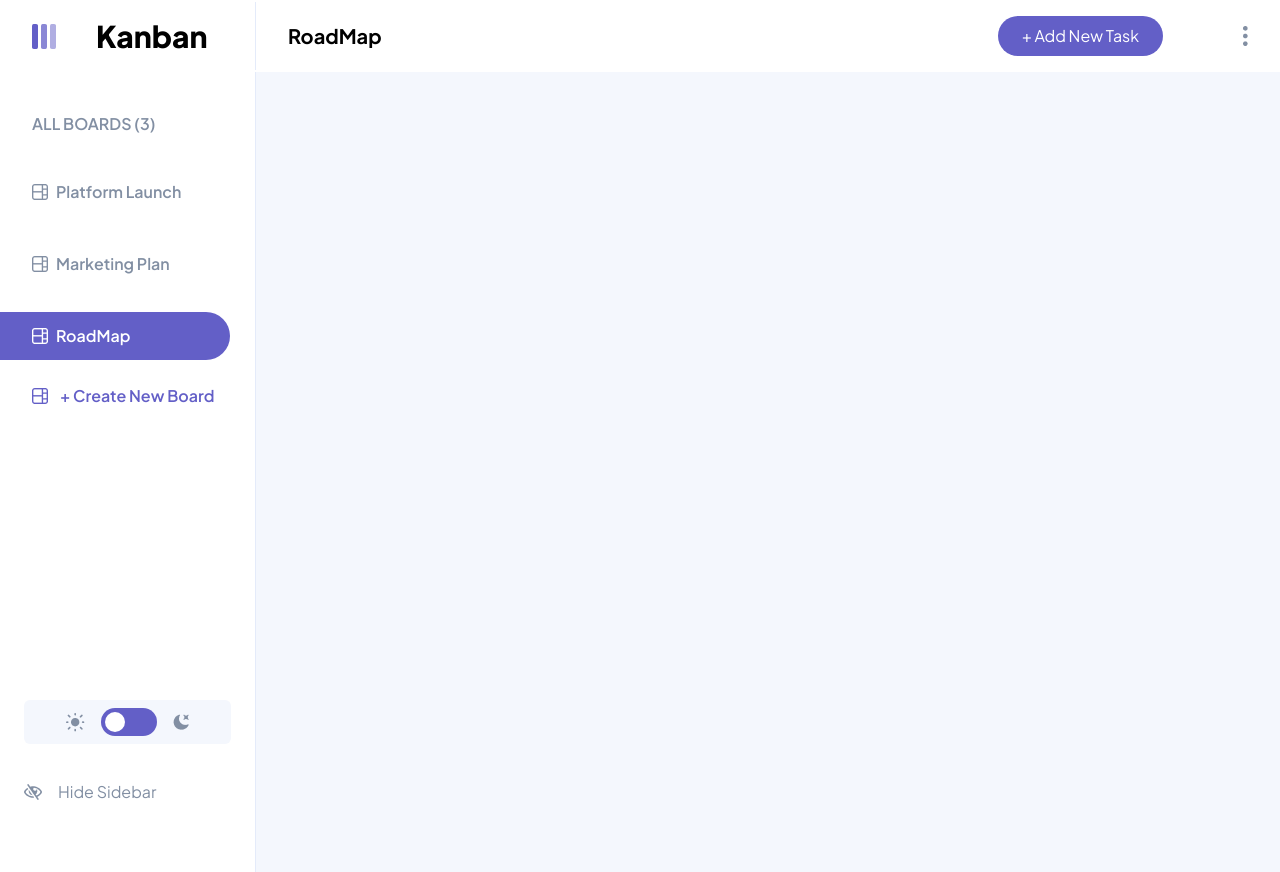
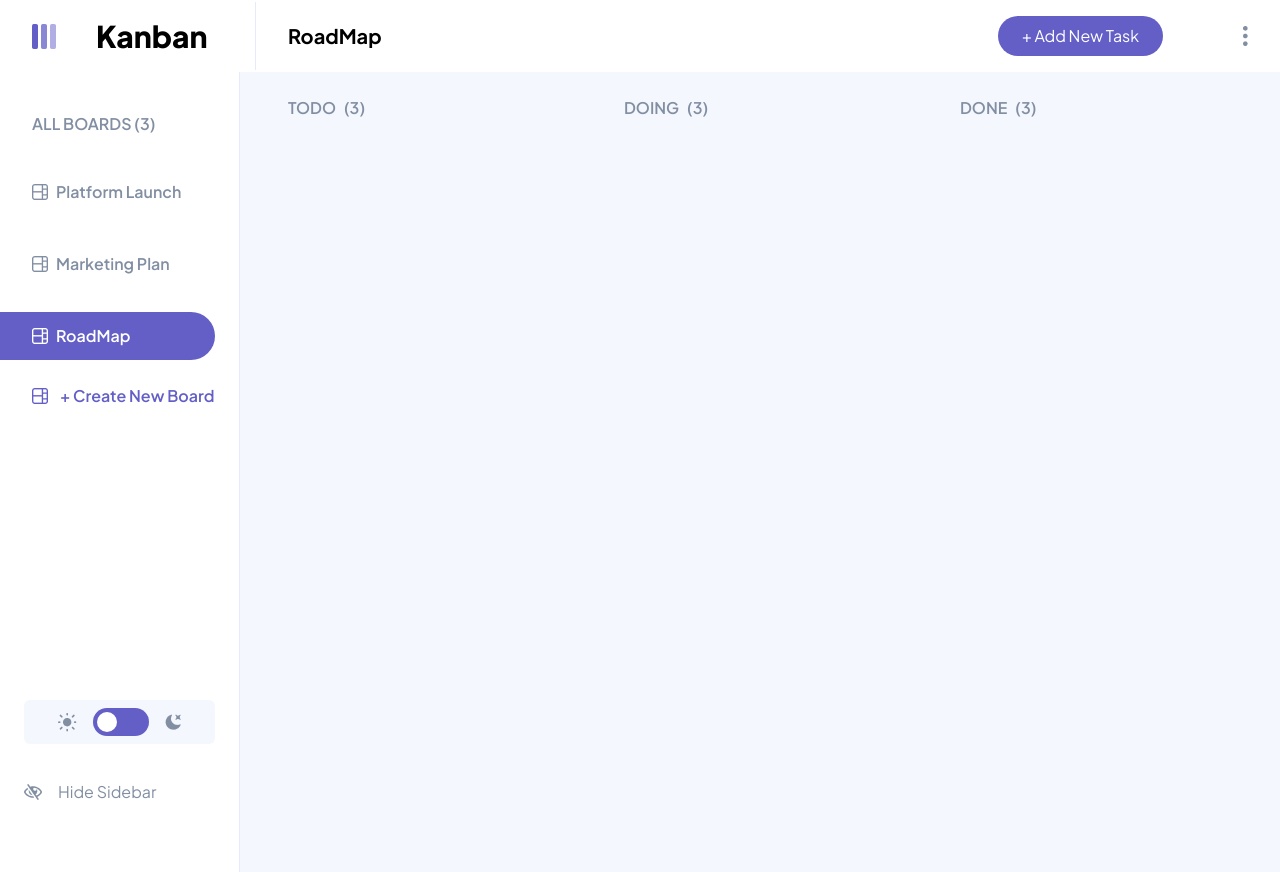
Before and after one commit to Jaystar-Bee/Kanban, a Vue app: page /RoadMap/4 in a window 1280 px wide. Built offline with nearby package versions, Linux system fonts and the light colour scheme.

Commit message:
Written some dummy data needed in state

```diff
--- a/src/components/Home/ColumnView.vue
+++ b/src/components/Home/ColumnView.vue
@@ -8,5 +8,45 @@
       dark:bg-primary-dark dark:text-white
       duration-500
     "
-  ></section>
+  >
+    <div class="flex space-x-4 max-w-full overflow-x-scroll">
+      <div
+        v-for="column in allColumns"
+        :key="column.id"
+        :column="column"
+        class="min-w-[20rem] text-primary-dark-4 font-bold"
+      >
+        <div class="flex items-center space-x-2">
+          <div
+            class="w-4 h-4 rounded-full"
+            :class="`bg-[${column.color}]`"
+          ></div>
+          <h1 class="text-primary-dark-4 font-semibold">
+            {{ column.name.toUpperCase() }}
+          </h1>
+          <p class="font-semibold">(3)</p>
+        </div>
+      </div>
+    </div>
+  </section>
 </template>
+
+<script setup lang="ts">
+/**
+ * Imports
+ */
+import { useColumnStore } from "@/stores/column";
+
+const columnStore = useColumnStore();
+const { allColumns } = columnStore;
+</script>
+
+<style scoped>
+.overflow-x-scroll::-webkit-scrollbar-track {
+  background: transparent;
+}
+.overflow-x-scroll::-webkit-scrollbar {
+  opacity: 0;
+  display: none;
+}
+</style>
--- a/src/stores/column.ts
+++ b/src/stores/column.ts
@@ -6,26 +6,26 @@ export const useColumnStore = defineStore("column", {
       columns: [
         {
           id: 1,
-          name: "Todo",
+          name: "todo",
           color: "#635FC7",
         },
         {
           id: 2,
-          name: "Doing",
-          color: "#635FC7",
+          name: "doing",
+          color: "#EA5555",
         },
         {
           id: 3,
-          name: "Done",
-          color: "#635FC7",
-        }
+          name: "done",
+          color: "#828FA3",
+        },
       ],
     };
   },
-    getters: {
-        columns(state)=> {
-            return state.columns
-      }
+  getters: {
+    allColumns(state) {
+      return state.columns;
+    },
   },
   actions: {},
 });
--- /dev/null
+++ b/src/stores/task.ts
@@ -0,0 +1,112 @@
+import { defineStore } from "pinia";
+
+export const useTaskStore = defineStore("tasks", {
+  state: () => {
+    return {
+      tasks: [
+        {
+          id: 1,
+          title: "This is the first task to be done",
+          description:
+            "This is the description of the first task and twe just have to do according to what is written in this dexcription. This is written for more clarity",
+          status: "todo",
+          subtasks: [
+            {
+              id: 1,
+              title: "This is the first task to be done",
+            },
+            {
+              id: 2,
+              title: "Add the color to button",
+            },
+            {
+              id: 3,
+              title: "Design the modal box",
+            },
+            {
+              id: 4,
+              title: "Get to push the cose when done",
+            },
+          ],
+        },
+        {
+          id: 2,
+          title: "This is the second task you should do in time",
+          description:
+            "This is the description of the first task and twe just have to do according to what is written in this dexcription. This is written for more clarity",
+          status: "todo",
+          subtasks: [
+            {
+              id: 1,
+              title: "This is the first task to be done",
+            },
+            {
+              id: 2,
+              title: "Add the color to button",
+            },
+            {
+              id: 3,
+              title: "Design the modal box",
+            },
+            {
+              id: 4,
+              title: "Get to push the cose when done",
+            },
+          ],
+        },
+        {
+          id: 3,
+          title: "This is the third task you should do in time",
+          description:
+            "This is the description of the first task and twe just have to do according to what is written in this dexcription. This is written for more clarity",
+          status: "doing",
+          subtasks: [
+            {
+              id: 1,
+              title: "This is the first task to be done",
+            },
+            {
+              id: 2,
+              title: "Add the color to button",
+            },
+            {
+              id: 3,
+              title: "Design the modal box",
+            },
+            {
+              id: 4,
+              title: "Get to push the cose when done",
+            },
+          ],
+        },
+        {
+          id: 4,
+          title: "This is the fourth task you. ",
+          description:
+            "This is the description of the first task and twe just have to do according to what is written in this dexcription. This is written for more clarity",
+          status: "done",
+          subtasks: [
+            {
+              id: 1,
+              title: "This is the first task to be done",
+            },
+            {
+              id: 2,
+              title: "Add the color to button",
+            },
+            {
+              id: 3,
+              title: "Design the modal box",
+            },
+            {
+              id: 4,
+              title: "Get to push the cose when done",
+            },
+          ],
+        },
+      ],
+    };
+  },
+  getters: {},
+  actions: {},
+});
```
Also changed, not shown: src/components/Home/Column/OneColumn.vue (added).
